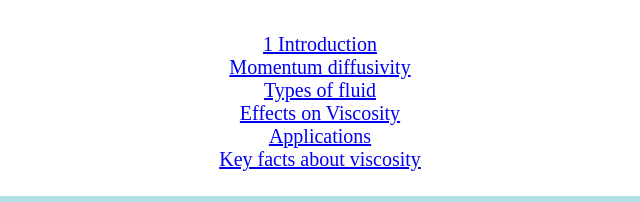
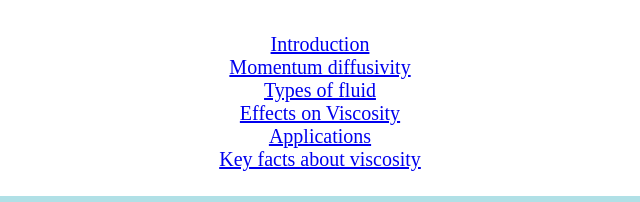
Before and after one commit to swarn32/fluid_project, a plain HTML site: page index.htm in a window 1280 px wide. Shown: the part 562-764 px from the top of the page, 340-980 px from the left. Drawn offline with Linux system fonts and the light colour scheme.

Commit message:
Update index.htm

```diff
--- a/index.htm
+++ b/index.htm
@@ -20,7 +20,7 @@ body {
 <div id="toc_container">
 <p class="toc_title" style="font-size:35px;text-align:center;"><b><u>Contents</b></u></p>
 <ul class="toc_list">
-  <li style ="font-size:20px;text-align:center;"><a href="#First_Point_Header">1 Introduction</a>
+  <li style ="font-size:20px;text-align:center;"><a href="#First_Point_Header">Introduction</a>
 </li>
 <li style ="font-size:20px;text-align:center;"><a href="#Second_Point_Header">Momentum diffusivity</a></li>
 <li style ="font-size:20px;text-align:center;"><a href="#Third_Point_Header">Types of fluid</a></li>
```
